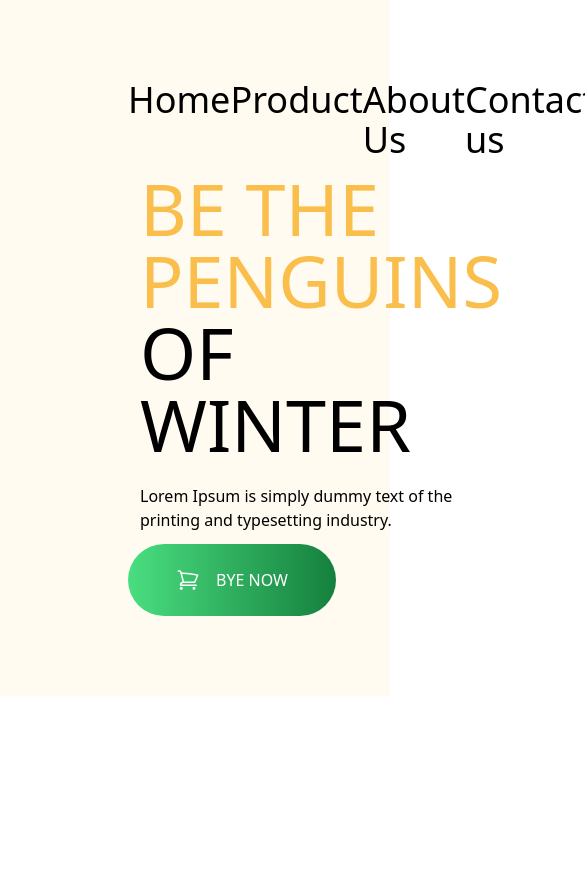
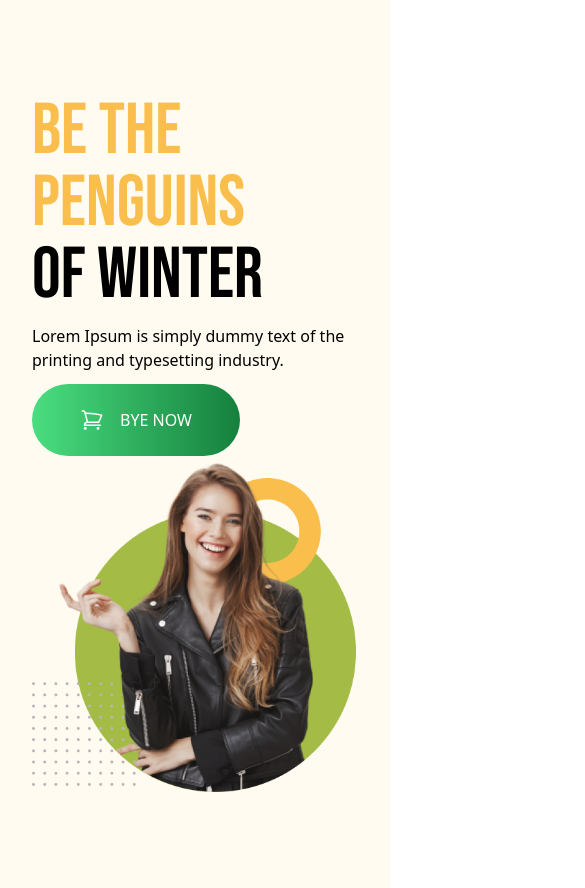
Before and after one commit to phlabib/penguin-fashion, a plain HTML site: page index.html in a window 390 px wide. Shown: the whole page, 585 px wide, since content can reach past the window. Before the commit the page ends 844 px from the top, so only its background shows below. Drawn offline with nearby package versions, Linux system fonts and the light colour scheme.

Commit message:
banner section responsived

```diff
--- a/index.html
+++ b/index.html
@@ -13,11 +13,15 @@
       rel="stylesheet"
     />
   </head>
-
+    <style>
+        .font-bebas{
+            font-family: 'Bebas Neue', sans-serif;
+        }
+    </style>
   <body>
-    <header class="bg-[#FFFBF0] px-32 py-20 ">
+    <header class="bg-[#FFFBF0] md:px-32 px-4  py-20 ">
         <!-- Nav section -->
-        <nav class=" flex justify-between text-4xl ">
+        <!-- <nav class=" flex justify-between text-4xl ">
             <div class="">
                 <img src="icons/logo.png" alt="">
             </div>
@@ -29,23 +33,23 @@
                     <li> Contact us</li>
                 </ul>
             </div>
-        </nav>
+        </nav> -->
 
         <!-- Banner Section -->
 
-    <div class="flex justify-between items-center ">
-            <div class="">
-                <h1 class="text-7xl uppercase p-3 "> <span class="text-[#FABE4C]">Be the Penguins</span> <br>
+    <div class="flex flex-col md:flex-col p-4 justify-between items-center  ">
+            <div class="space-y-3">
+                <h1 class="text-7xl uppercase font-bebas "> <span class="text-[#FABE4C]">Be the Penguins</span> <br>
                     of Winter</h1>
-                    <p class="p-3">Lorem Ipsum is simply dummy text of the printing
+                    <p>Lorem Ipsum is simply dummy text of the printing
                         and typesetting industry.</p>
-                    <button class=" p-3 flex gap-4 px-12 py-6 rounded-full  bg-gradient-to-r from-green-400 to-green-700 text-white uppercase font-medium "
+                    <button class=" flex gap-4 px-12 py-6 rounded-full  bg-gradient-to-r from-green-400 to-green-700 text-white uppercase font-medium "
                      > <svg xmlns="http://www.w3.org/2000/svg" fill="none" viewBox="0 0 24 24" stroke-width="1.5" stroke="currentColor" class="w-6 h-6">
                         <path stroke-linecap="round" stroke-linejoin="round" d="M2.25 3h1.386c.51 0 .955.343 1.087.835l.383 1.437M7.5 14.25a3 3 0 00-3 3h15.75m-12.75-3h11.218c1.121-2.3 2.1-4.684 2.924-7.138a60.114 60.114 0 00-16.536-1.84M7.5 14.25L5.106 5.272M6 20.25a.75.75 0 11-1.5 0 .75.75 0 011.5 0zm12.75 0a.75.75 0 11-1.5 0 .75.75 0 011.5 0z" />
                       </svg>
                       Bye Now</button>
             </div>
-            <div>
+            <div class="">
                 <img src="images/model.png" alt="">
             </div>
         </div>
```
